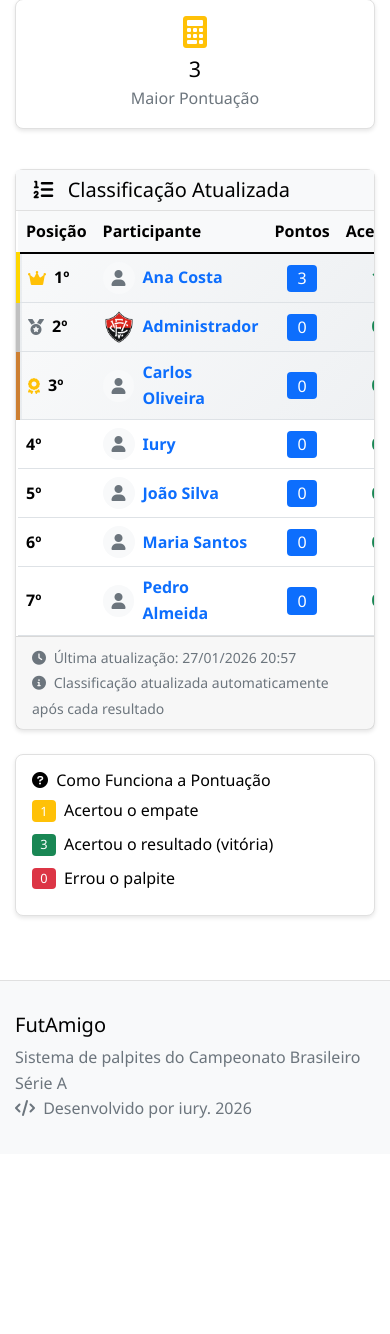
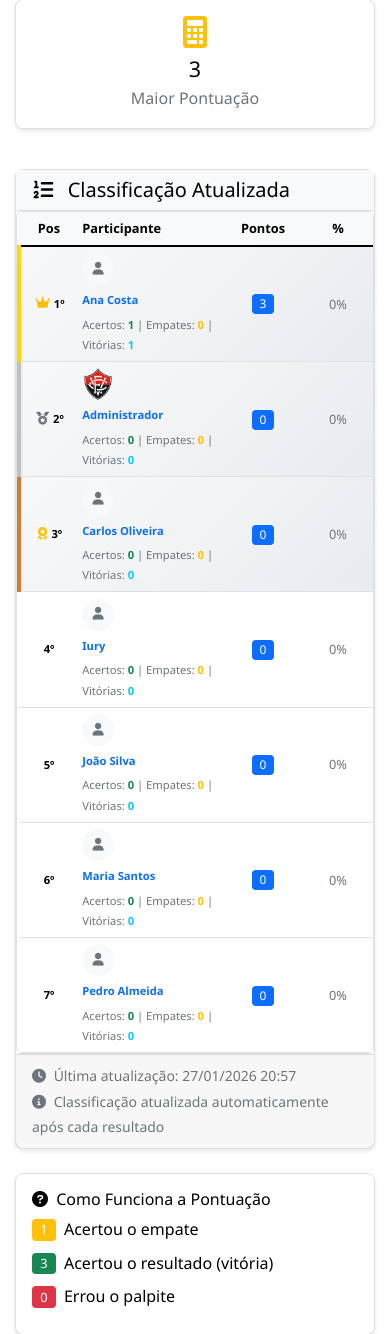
Before and after one commit to SantosJI4/Bolao, a Django app: page /classificacao/ in a window 390 px wide. Shown: the part 448-1782 px from the top of the page. Before the commit the page ends 1566 px from the top, so only its background shows below. Run offline with Django 5.2, Linux system fonts and the light colour scheme; data comes from the database, SQL or seed files in the repository.

Commit message:
add classic reponsive

```diff
--- a/bolao/templates/bolao/base.html
+++ b/bolao/templates/bolao/base.html
@@ -126,6 +126,63 @@
         .status-futura {
             color: #007bff;
             font-weight: bold;
+        }
+
+        /* Responsividade para tabelas */
+        .table-responsive {
+            border-radius: 0.375rem;
+            border: 1px solid #dee2e6;
+        }
+
+        @media (max-width: 768px) {
+            .table-mobile {
+                font-size: 0.875rem;
+            }
+
+            .table-mobile th,
+            .table-mobile td {
+                padding: 0.5rem 0.25rem;
+            }
+
+            .table-mobile .mobile-hide {
+                display: none;
+            }
+
+            .table-mobile .mobile-stack {
+                display: block;
+            }
+
+            .participante-info {
+                flex-direction: column;
+                align-items: flex-start !important;
+            }
+
+            .participante-info img,
+            .participante-info .bg-light {
+                width: 24px;
+                height: 24px;
+                margin-bottom: 0.25rem;
+            }
+
+            .badge-mobile {
+                font-size: 0.75rem;
+                padding: 0.25rem 0.5rem;
+            }
+        }
+
+        @media (max-width: 576px) {
+            .table-mobile {
+                font-size: 0.8rem;
+            }
+
+            .table-mobile th,
+            .table-mobile td {
+                padding: 0.4rem 0.2rem;
+            }
+
+            .mobile-compact {
+                font-size: 0.7rem;
+            }
         }
 
         .status-atual {
--- a/bolao/templates/bolao/classificacao.html
+++ b/bolao/templates/bolao/classificacao.html
@@ -58,37 +58,37 @@
             </div>
             <div class="card-body p-0">
                 <div class="table-responsive">
-                    <table class="table table-hover mb-0">
+                    <table class="table table-hover mb-0 table-mobile">
                         <thead class="table-light">
                             <tr>
-                                <th width="80">Posição</th>
+                                <th width="60" class="text-center">Pos</th>
                                 <th>Participante</th>
-                                <th width="100" class="text-center">Pontos</th>
-                                <th width="100" class="text-center">Acertos</th>
-                                <th width="100" class="text-center">Empates</th>
-                                <th width="100" class="text-center">Vitórias</th>
-                                <th width="100" class="text-center">%</th>
+                                <th width="80" class="text-center">Pontos</th>
+                                <th width="80" class="text-center mobile-hide">Acertos</th>
+                                <th width="80" class="text-center mobile-hide">Empates</th>
+                                <th width="80" class="text-center mobile-hide">Vitórias</th>
+                                <th width="70" class="text-center">%</th>
                             </tr>
                         </thead>
                         <tbody>
                             {% for classificacao in classificacoes %}
                             <tr {% if classificacao.posicao <= 3 %}class="classificacao-podio posicao-{{ classificacao.posicao }}"{% endif %}>
-                                <td class="align-middle">
-                                    <div class="d-flex align-items-center">
+                                <td class="align-middle text-center">
+                                    <div class="d-flex align-items-center justify-content-center">
                                         {% if classificacao.posicao == 1 %}
-                                            <i class="fas fa-crown text-warning me-2"></i>
+                                            <i class="fas fa-crown text-warning me-1"></i>
                                         {% elif classificacao.posicao == 2 %}
-                                            <i class="fas fa-medal text-secondary me-2"></i>
+                                            <i class="fas fa-medal text-secondary me-1"></i>
                                         {% elif classificacao.posicao == 3 %}
-                                            <i class="fas fa-award text-warning me-2"></i>
+                                            <i class="fas fa-award text-warning me-1"></i>
                                         {% endif %}
-                                        <strong>{{ classificacao.posicao }}º</strong>
+                                        <strong class="mobile-compact">{{ classificacao.posicao }}º</strong>
                                     </div>
                                 </td>
                                 <td class="align-middle">
                                     <a href="{% url 'perfil_participante' classificacao.participante.id %}"
                                        class="text-decoration-none">
-                                        <div class="d-flex align-items-center">
+                                        <div class="d-flex align-items-center participante-info">
                                             {% if classificacao.participante.foto_perfil %}
                                                 <img src="{{ classificacao.participante.foto_perfil.url }}"
                                                      alt="Foto de {{ classificacao.participante.nome_exibicao }}"
@@ -100,29 +100,38 @@
                                                     <i class="fas fa-user text-muted"></i>
                                                 </div>
                                             {% endif %}
-                                            <strong>{{ classificacao.participante.nome_exibicao }}</strong>
-                                            {% if user.is_authenticated and user.participante == classificacao.participante %}
-                                                <span class="badge bg-primary ms-2">Você</span>
-                                            {% endif %}
+                                            <div>
+                                                <strong class="mobile-compact">{{ classificacao.participante.nome_exibicao }}</strong>
+                                                {% if user.is_authenticated and user.participante == classificacao.participante %}
+                                                    <span class="badge bg-primary ms-1 badge-mobile">Você</span>
+                                                {% endif %}
+                                                <div class="d-block d-md-none mobile-stack mt-1">
+                                                    <small class="text-muted">
+                                                        Acertos: <span class="text-success fw-bold">{{ classificacao.acertos_totais }}</span> |
+                                                        Empates: <span class="text-warning fw-bold">{{ classificacao.empates_acertados }}</span> |
+                                                        Vitórias: <span class="text-info fw-bold">{{ classificacao.vitorias_acertadas }}</span>
+                                                    </small>
+                                                </div>
+                                            </div>
                                         </div>
                                     </a>
                                 </td>
                                 <td class="text-center align-middle">
-                                    <span class="badge bg-primary fs-6">
+                                    <span class="badge bg-primary badge-mobile">
                                         {{ classificacao.pontos_totais }}
                                     </span>
                                 </td>
-                                <td class="text-center align-middle">
+                                <td class="text-center align-middle mobile-hide">
                                     <span class="text-success fw-bold">
                                         {{ classificacao.acertos_totais }}
                                     </span>
                                 </td>
-                                <td class="text-center align-middle">
+                                <td class="text-center align-middle mobile-hide">
                                     <span class="text-warning fw-bold">
                                         {{ classificacao.empates_acertados }}
                                     </span>
                                 </td>
-                                <td class="text-center align-middle">
+                                <td class="text-center align-middle mobile-hide">
                                     <span class="text-info fw-bold">
                                         {{ classificacao.vitorias_acertadas }}
                                     </span>
```
Also changed, not shown: bolao/templates/bolao/perfil.html (+33 -18 lines).
